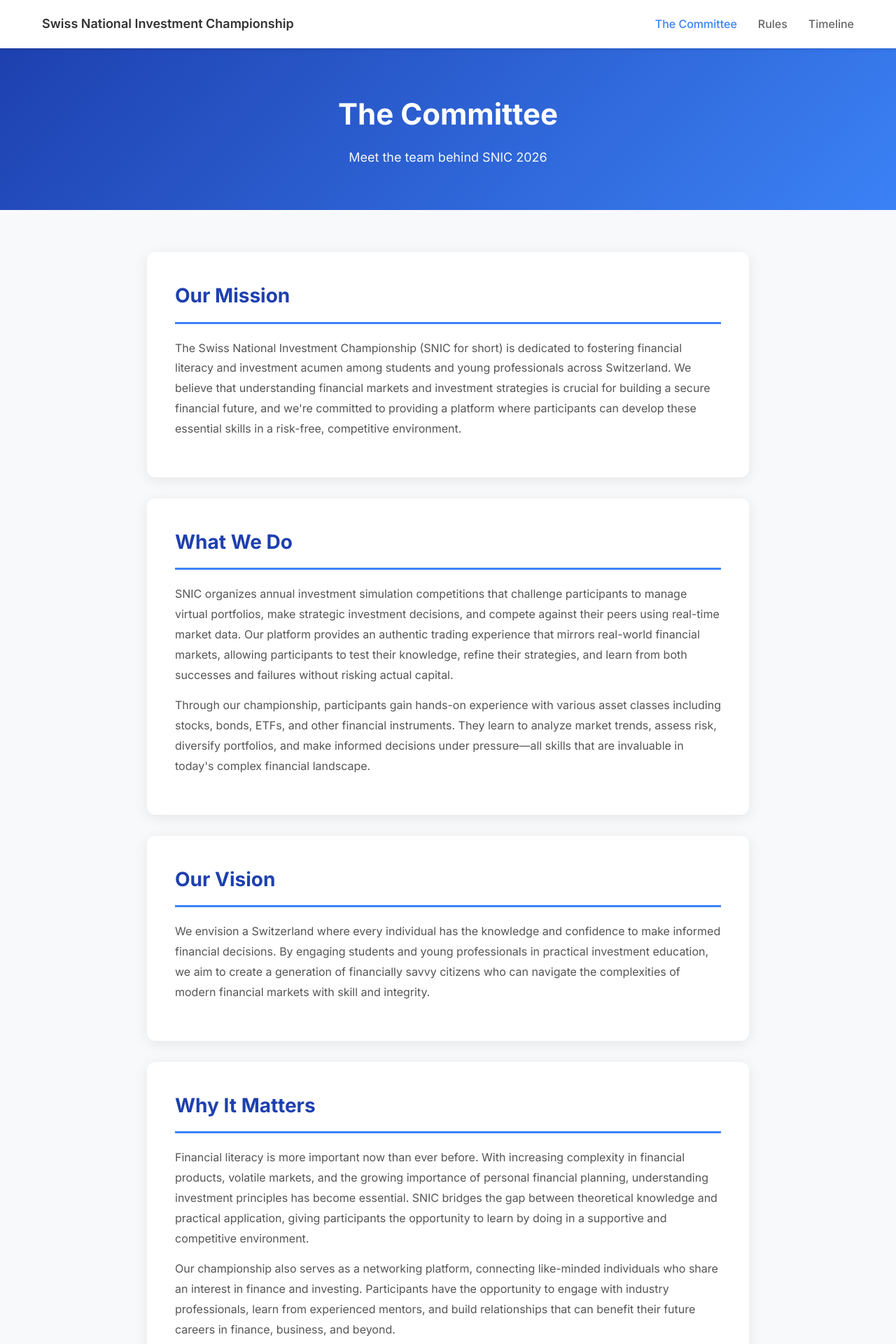
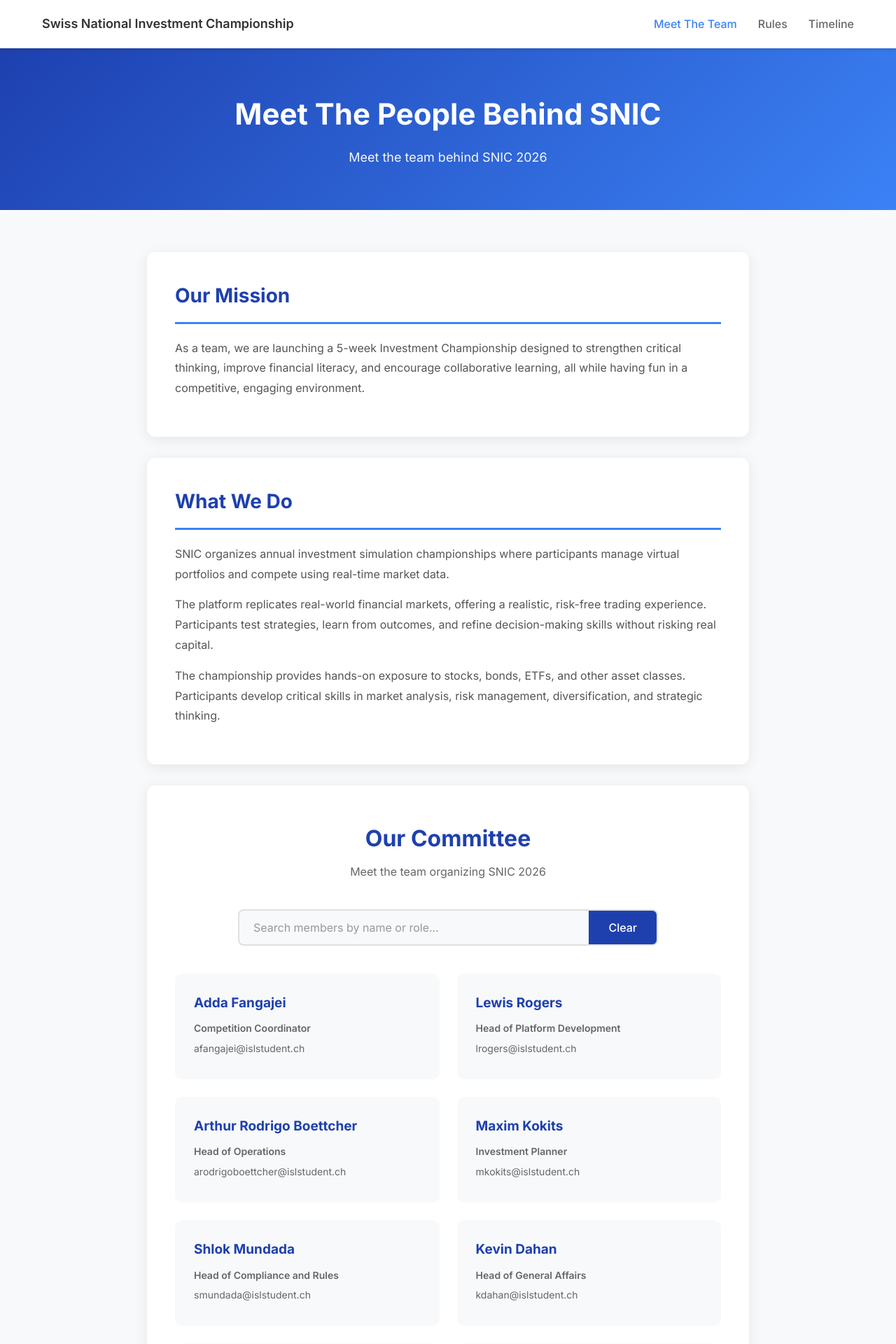
Before and after one commit to craftybytes/investment-championship, a Flask app: page /about in a window 1280 px wide. Shown: the top 1920 px of the page at 70% size. Run offline with Flask 3, Linux system fonts and the light colour scheme.

Commit message:
Some stuff added

```diff
--- a/main.py
+++ b/main.py
@@ -1,6 +1,11 @@
 from flask import Flask, render_template, request, redirect, url_for
 from datetime import datetime
 import os
+
+# To-do:
+"""
+- make moving timer for deadlines and important times
+"""
 
 app = Flask(__name__)
 
--- a/templates/about.html
+++ b/templates/about.html
@@ -1,7 +1,7 @@
 <!DOCTYPE html>
 <html>
 <head>
-    <title>Committee - SNIC</title>
+    <title>Team - SNIC</title>
     <link rel="icon" type="image/x-icon" href="{{ url_for('static', filename='favicon.ico') }}">
     <link rel="preconnect" href="https://fonts.googleapis.com">
     <link rel="preconnect" href="https://fonts.gstatic.com" crossorigin>
@@ -295,7 +295,7 @@
         <div class="nav-container">
             <a href="{{ url_for('home') }}" class="nav-logo">Swiss National Investment Championship</a>
             <ul class="nav-links">
-                <li><a href="{{ url_for('about') }}" class="active">The Committee</a></li>
+                <li><a href="{{ url_for('about') }}" class="active">Meet The Team</a></li>
                 <li><a href="{{ url_for('rules') }}">Rules</a></li>
                 <li><a href="{{ url_for('timeline') }}">Timeline</a></li>
             </ul>
@@ -303,42 +303,21 @@
     </nav>
 
     <div class="page-header">
-        <h1>The Committee</h1>
+        <h1>Meet The People Behind SNIC</h1>
         <p>Meet the team behind SNIC 2026</p>
     </div>
 
     <div class="content-section">
         <div class="content-box">
             <h2>Our Mission</h2>
-            <p>The Swiss National Investment Championship (SNIC for short) is dedicated to fostering financial literacy and investment acumen among students and young professionals across Switzerland. We believe that understanding financial markets and investment strategies is crucial for building a secure financial future, and we're committed to providing a platform where participants can develop these essential skills in a risk-free, competitive environment.</p>
+            <p>As a team, we are launching a 5-week Investment Championship designed to strengthen critical thinking, improve financial literacy, and encourage collaborative learning, all while having fun in a competitive, engaging environment.</p>
         </div>
 
         <div class="content-box">
             <h2>What We Do</h2>
-            <p>SNIC organizes annual investment simulation competitions that challenge participants to manage virtual portfolios, make strategic investment decisions, and compete against their peers using real-time market data. Our platform provides an authentic trading experience that mirrors real-world financial markets, allowing participants to test their knowledge, refine their strategies, and learn from both successes and failures without risking actual capital.</p>
-            <p>Through our championship, participants gain hands-on experience with various asset classes including stocks, bonds, ETFs, and other financial instruments. They learn to analyze market trends, assess risk, diversify portfolios, and make informed decisions under pressure—all skills that are invaluable in today's complex financial landscape.</p>
-        </div>
-
-        <div class="content-box">
-            <h2>Our Vision</h2>
-            <p>We envision a Switzerland where every individual has the knowledge and confidence to make informed financial decisions. By engaging students and young professionals in practical investment education, we aim to create a generation of financially savvy citizens who can navigate the complexities of modern financial markets with skill and integrity.</p>
-        </div>
-
-        <div class="content-box">
-            <h2>Why It Matters</h2>
-            <p>Financial literacy is more important now than ever before. With increasing complexity in financial products, volatile markets, and the growing importance of personal financial planning, understanding investment principles has become essential. SNIC bridges the gap between theoretical knowledge and practical application, giving participants the opportunity to learn by doing in a supportive and competitive environment.</p>
-            <p>Our championship also serves as a networking platform, connecting like-minded individuals who share an interest in finance and investing. Participants have the opportunity to engage with industry professionals, learn from experienced mentors, and build relationships that can benefit their future careers in finance, business, and beyond.</p>
-        </div>
-
-        <div class="content-box">
-            <h2>Our Commitment</h2>
-            <p>We are committed to maintaining the highest standards of fairness, transparency, and educational value in all our competitions. Our rules are designed to ensure a level playing field where success is determined by knowledge, skill, and strategic thinking rather than unfair advantages. We continuously update our platform and resources to reflect current market conditions and best practices in investment management.</p>
-            <p>Beyond the competition itself, we provide educational resources, workshops, and expert insights to help participants deepen their understanding of financial markets and investment strategies. We believe that every participant, regardless of their final ranking, should come away from SNIC with valuable knowledge and skills that will serve them throughout their lives.</p>
-        </div>
-
-        <div class="content-box">
-            <h2>Join Us</h2>
-            <p>Whether you're a student taking your first steps into the world of investing or a young professional looking to sharpen your financial skills, SNIC offers an exciting opportunity to challenge yourself, learn from others, and potentially earn recognition for your investment prowess. We welcome participants of all experience levels and backgrounds who share our passion for financial education and investment excellence.</p>
+            <p>SNIC organizes annual investment simulation championships where participants manage virtual portfolios and compete using real-time market data.</p>
+            <p>The platform replicates real-world financial markets, offering a realistic, risk-free trading experience. Participants test strategies, learn from outcomes, and refine decision-making skills without risking real capital.</p>
+            <p>The championship provides hands-on exposure to stocks, bonds, ETFs, and other asset classes. Participants develop critical skills in market analysis, risk management, diversification, and strategic thinking.</p>
         </div>
 
         <div class="member-section">
@@ -359,16 +338,16 @@
                     <p>afangajei@islstudent.ch</p>
                 </div>
 
-                <div class="member-card" data-name="Lewis Rogers" data-role="Lead Platform Developer">
+                <div class="member-card" data-name="Lewis Rogers" data-role="Head of Platform Development">
                     <h3>Lewis Rogers</h3>
-                    <p class="member-role">Lead Platform Developer</p>
+                    <p class="member-role">Head of Platform Development</p>
                     <p>lrogers@islstudent.ch</p>
                 </div>
 
-                <div class="member-card" data-name="Arthur Rodrigo Boettcher" data-role="Director of Operations">
+                <div class="member-card" data-name="Arthur Rodrigo Boettcher" data-role="Head of Operations">
                     <h3>Arthur Rodrigo Boettcher</h3>
-                    <p class="member-role">Director of Operations</p>
-                    <p>arboettcher@islstudent.ch</p>
+                    <p class="member-role">Head of Operations</p>
+                    <p>arodrigoboettcher@islstudent.ch</p>
                 </div>
 
                 <div class="member-card" data-name="Maxim Kokits" data-role="Investment Planner">
@@ -383,9 +362,9 @@
                     <p>smundada@islstudent.ch</p>
                 </div>
 
-                <div class="member-card" data-name="Kevin Dahan" data-role="Administrator of General Affairs">
+                <div class="member-card" data-name="Kevin Dahan" data-role="Head of General Affairs">
                     <h3>Kevin Dahan</h3>
-                    <p class="member-role">Administrator of General Affairs</p>
+                    <p class="member-role">Head of General Affairs</p>
                     <p>kdahan@islstudent.ch</p>
                 </div>
 
@@ -395,16 +374,10 @@
                     <p>dpopov@islstudent.ch</p>
                 </div>
 
-                <div class="member-card" data-name="Francisco Bracamontes Martinez" data-role="place-holder">
-                    <h3>Francisco Bracamontes Martinez</h3>
+                <div class="member-card" data-name="Francisco Martinez Bracamontes" data-role="place-holder">
+                    <h3>Francisco Martinez Bracamontes</h3>
                     <p class="member-role">place-holder</p>
                     <p>fbmartinez@islstudent.ch</p>
-                </div>
-
-                <div class="member-card" data-name="Marco Bruce" data-role="Head of Innovation">
-                    <h3>Marco Bruce</h3>
-                    <p class="member-role">Head of Innovation</p>
-                    <p>mbruce@isl.ch</p>
                 </div>
             </div>
 
@@ -415,7 +388,7 @@
 
         <div class="content-box">
             <h2>Contact Us</h2>
-            <p style="margin-bottom: 10px;"><strong>Email:</strong> mbruce@isl.ch</p>
+            <p style="margin-bottom: 10px;"><strong>Email:</strong> mbruce@isl.ch, InvClubEmail@domain.com</p>
             <p style="margin-top: 20px;">For competition inquiries, or general questions, please don't hesitate to reach out. We're here to help and look forward to hearing from you. Good luck!</p>
         </div>
     </div>
--- a/templates/rules.html
+++ b/templates/rules.html
@@ -239,7 +239,7 @@
         <div class="nav-container">
             <a href="{{ url_for('home') }}" class="nav-logo">Swiss National Investment Championship</a>
             <ul class="nav-links">
-                <li><a href="{{ url_for('about') }}">The Committee</a></li>
+                <li><a href="{{ url_for('about') }}">Meet The Team</a></li>
                 <li><a href="{{ url_for('rules') }}" class="active">Rules</a></li>
                 <li><a href="{{ url_for('timeline') }}">Timeline</a></li>
             </ul>
--- a/templates/timeline.html
+++ b/templates/timeline.html
@@ -241,7 +241,7 @@
         <div class="nav-container">
             <a href="{{ url_for('home') }}" class="nav-logo">Swiss National Investment Championship</a>
             <ul class="nav-links">
-                <li><a href="{{ url_for('about') }}">The Committee</a></li>
+                <li><a href="{{ url_for('about') }}">Meet The Team</a></li>
                 <li><a href="{{ url_for('rules') }}">Rules</a></li>
                 <li><a href="{{ url_for('timeline') }}" class="active">Timeline</a></li>
             </ul>
```
Also changed, not shown: templates/index.html (+52 -12 lines).
